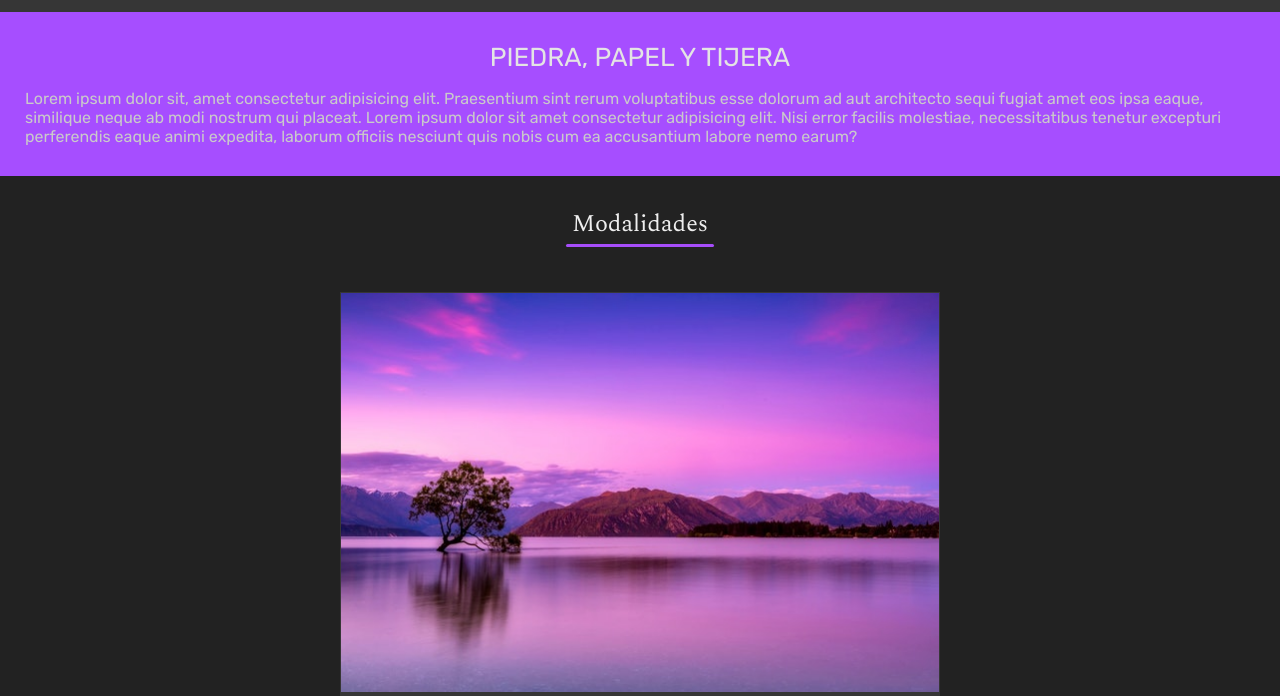
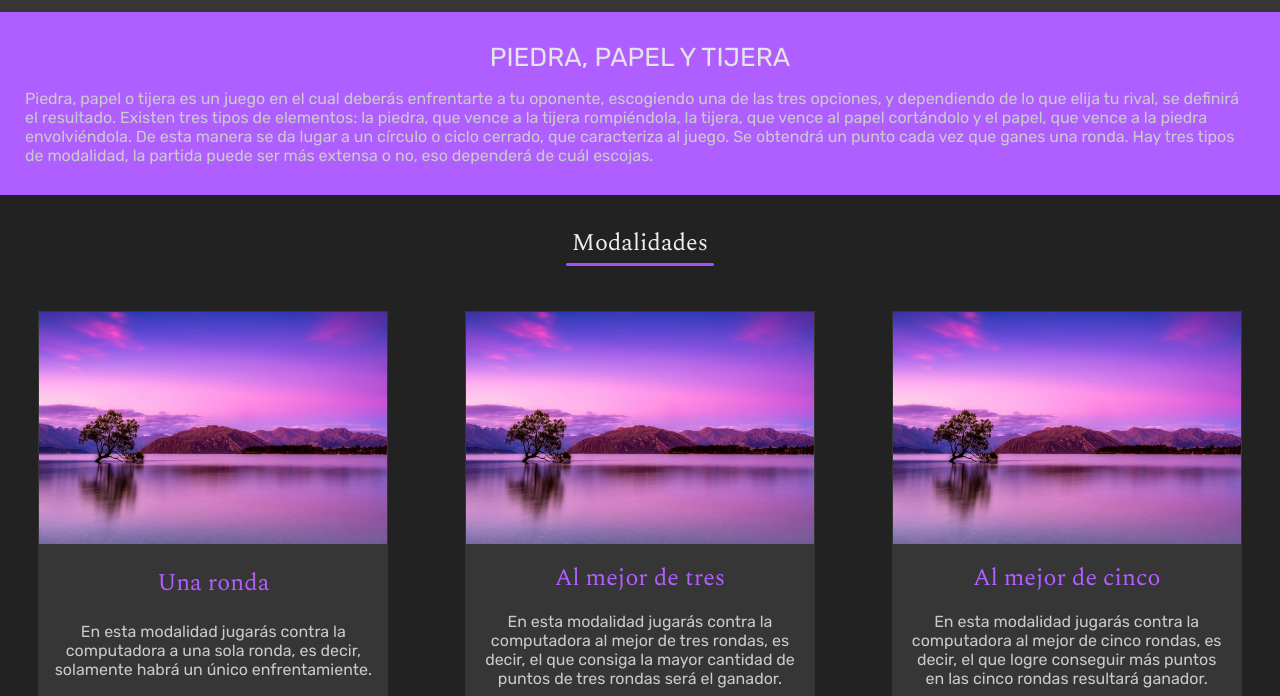
Before and after one commit to TiluXyZ/test-rps, a plain HTML site: page index.html in a window 1280 px wide. Shown: the part 61-757 px from the top of the page. Drawn offline with nearby package versions, Linux system fonts and the light colour scheme.

Commit message:
Agregando el contenido a la pagina de inicio

```diff
--- a/css/home/styles.css
+++ b/css/home/styles.css
@@ -95,7 +95,7 @@ body::-webkit-scrollbar-thumb:active {
   grid-row-end: 5;
 }
 
-@media screen and (min-width: 1300px) {
+@media screen and (min-width: 1000px) {
   .container .options {
     display: grid;
     grid-template-columns: 1fr 1fr 1fr;
@@ -163,7 +163,7 @@ header .title {
   }
 }
 .principal {
-  background-color: #a64eff;
+  background-color: #af5fff;
   padding: 30px 25px;
 }
 .principal h1 {
@@ -229,9 +229,10 @@ header .title {
   width: 100%;
 }
 .options .option h3 {
-  color: #a64dfa;
+  color: #b15dff;
   font-size: 24px;
   font-family: "Spectral", serif;
+  font-weight: 500;
   text-align: center;
 }
 .options .option p {
@@ -275,12 +276,27 @@ header .title {
     width: 600px;
   }
 }
+@media screen and (min-width: 1000px) {
+  .options .option {
+    width: 300px;
+  }
+}
+@media screen and (min-width: 1150px) {
+  .options .option {
+    width: 350px;
+  }
+}
 @media screen and (min-width: 1300px) {
   .options .option {
     width: 400px;
   }
 }
-@media screen and (max-width: 1200px) {
+@media screen and (min-width: 2000px) {
+  .options .option {
+    width: 480px;
+  }
+}
+@media screen and (max-width: 999px) {
   .options .first {
     margin-top: 0;
   }
--- a/index.html
+++ b/index.html
@@ -17,8 +17,8 @@
         <div class="principal">
             <h1>Piedra, papel y tijera</h1>
             <p>
-                Lorem ipsum dolor sit, amet consectetur adipisicing elit. Praesentium sint rerum voluptatibus esse dolorum ad aut architecto sequi fugiat amet eos ipsa eaque, similique neque ab modi nostrum qui placeat.
-                Lorem ipsum dolor sit amet consectetur adipisicing elit. Nisi error facilis molestiae, necessitatibus tenetur excepturi perferendis eaque animi expedita, laborum officiis nesciunt quis nobis cum ea accusantium labore nemo earum?
+                Piedra, papel o tijera es un juego en el cual deberás enfrentarte a tu oponente, escogiendo una de las tres opciones, y dependiendo de lo que elija tu rival, se definirá el resultado. Existen tres tipos de elementos: la piedra, que vence a la tijera rompiéndola, la tijera, que vence al papel cortándolo y el papel, que vence a la piedra envolviéndola. De esta manera se da lugar a un círculo o ciclo cerrado, que caracteriza al juego.
+                Se obtendrá un punto cada vez que ganes una ronda. Hay tres tipos de modalidad, la partida puede ser más extensa o no, eso dependerá de cuál escojas.
             </p>
         </div>
         <div class="options">
@@ -29,7 +29,7 @@
                 <img src="./assets/img/cards.jpg" alt="">
                 <h3>Una ronda</h3>
                 <p>
-                    Lorem ipsum dolor sit amet consectetur adipisicing elit. Excepturi eum deserunt natus asperiores error, culpa, debitis cumque quas labore ducimus blanditiis in fugit dolore, iste similique eveniet mollitia. Error, neque.
+                    En esta modalidad jugarás contra la computadora a una sola ronda, es decir, solamente habrá un único enfrentamiente.
                 </p>
                 <span>
                     <a href="./RPS/game.html">Jugar</a>
@@ -39,7 +39,7 @@
                 <img src="./assets/img/cards.jpg" alt="">
                 <h3>Al mejor de tres</h3>
                 <p>
-                    Lorem ipsum dolor sit amet consectetur adipisicing elit. Excepturi eum deserunt natus asperiores error, culpa, debitis cumque quas labore ducimus blanditiis in fugit dolore, iste similique eveniet mollitia. Error, neque.
+                    En esta modalidad jugarás contra la computadora al mejor de tres rondas, es decir, el que consiga la mayor cantidad de puntos de tres rondas será el ganador.
                 </p>
                 <span>
                     <a href="./RPS/game.html">Jugar</a>
@@ -49,7 +49,8 @@
                 <img src="./assets/img/cards.jpg" alt="">
                 <h3>Al mejor de cinco</h3>
                 <p>
-                    Lorem ipsum dolor sit amet consectetur adipisicing elit. Excepturi eum deserunt natus asperiores error, culpa, debitis cumque quas labore ducimus blanditiis in fugit dolore, iste similique eveniet mollitia. Error, neque.
+                    En esta modalidad jugarás contra la computadora al mejor de cinco rondas, es decir, el que logre conseguir más puntos en las cinco rondas resultará ganador.
+
                 </p>
                 <span>
                     <a href="./RPS/game.html">Jugar</a>
```
Also changed, not shown: assets/img/Test.png (added), 1 other file.
